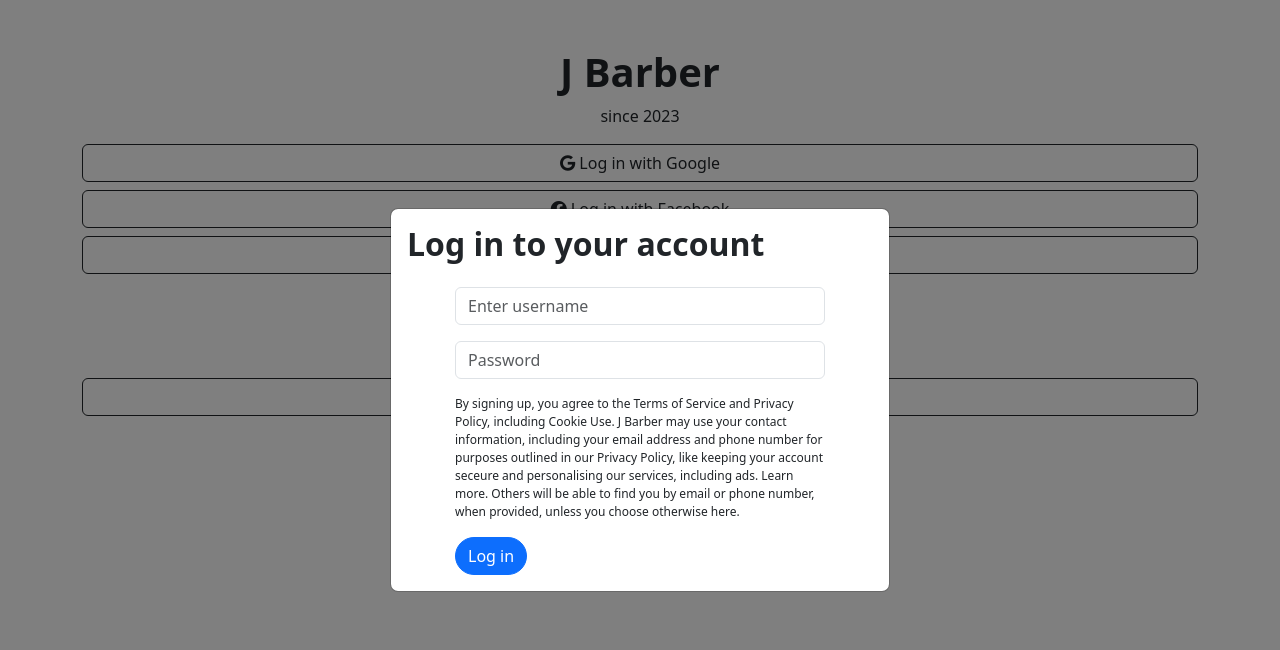
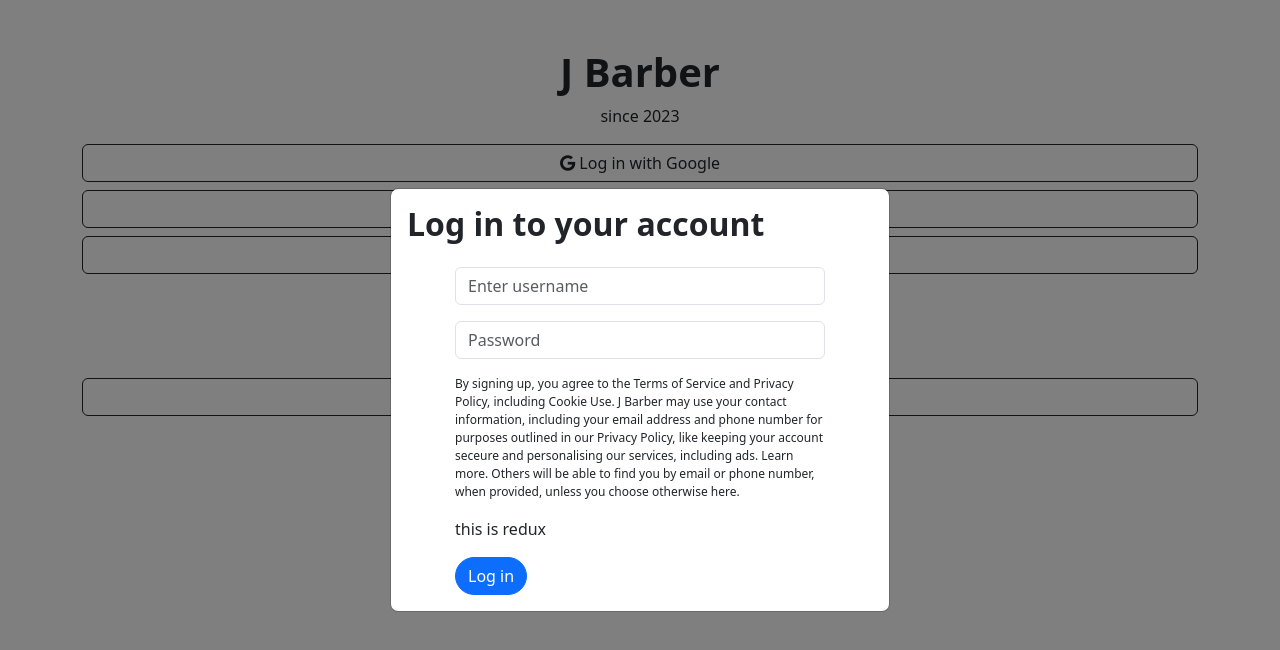
Before and after one commit to junsheng20/barber-booking-app, a React (Vite) app: page /login in a window 1280 px wide. Both pictures are taken after a click on the button "Log in with Email". Shown: the top 650 px of the page. Built offline with nearby package versions, Linux system fonts and the light colour scheme; no server answers.

Commit message:
first commit

```diff
--- a/src/pages/Authpage.jsx
+++ b/src/pages/Authpage.jsx
@@ -137,6 +137,7 @@
               Others will be able to find you by email or phone number, when
               provided, unless you choose otherwise here.
             </p>
+            <p>this is redux</p>
             <Button className="rounded-pill" type="submit">
               {modalShow === "SignUp" ? "Sign up" : "Log in"}
             </Button>
```
